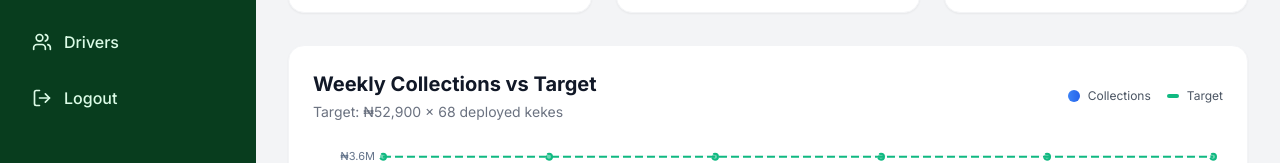
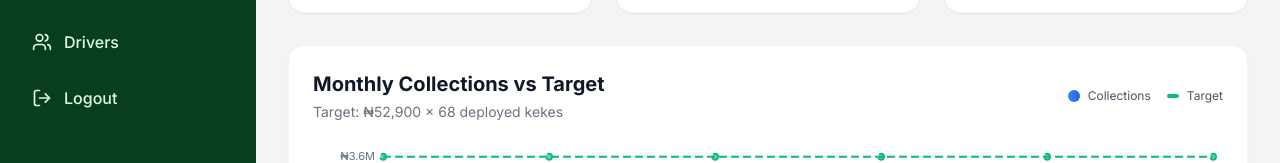
Before and after one commit to cap10/pc-ing, a Next.js app: page / in a window 1280 px wide. Shown: the part 310-473 px from the top of the page. Built offline with nearby package versions, Linux system fonts and the light colour scheme; sample sign-in values are in the browser's storage.

Commit message:
update to monthly collection

```diff
--- a/src/components/tabs/OverviewTab.tsx
+++ b/src/components/tabs/OverviewTab.tsx
@@ -113,12 +113,12 @@ const OverviewTab: React.FC<OverviewTabProps> = ({
 
       {/* Charts Row */}
       <div className="grid gap-6">
-        {/* Daily Collections Chart */}
+        {/* Monthly Collections Chart */}
         <div className="bg-white p-6 rounded-2xl shadow-sm border border-gray-100 hover:shadow-md transition-shadow duration-200">
           <div className="flex items-center justify-between mb-6">
             <div>
               <h3 className="text-xl font-bold text-gray-900">
-                Weekly Collections vs Target
+                Monthly Collections vs Target
               </h3>
               <p className="text-sm text-gray-500 mt-1">
                 Target: ₦52,900 × {dashboardMetrics.kekesActivelyDeployed} deployed kekes
```
